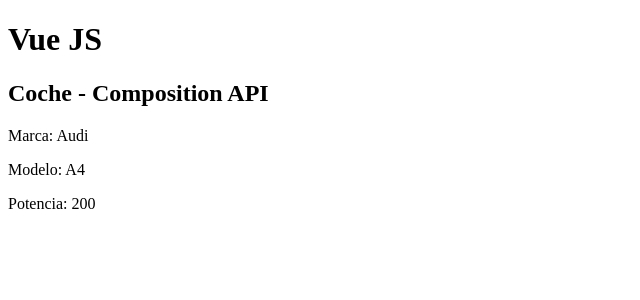
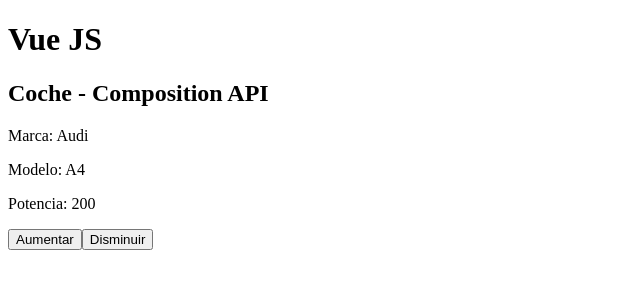
Before and after one commit to GabrielTrossero/my-app-vue, a Vue app: page / in a window 1280 px wide. Shown: the top 300 px of the page, without its empty margins (0-640 px from the left). Built offline with nearby package versions, Linux system fonts and the light colour scheme.

Commit message:
passing functions between components

```diff
--- a/src/App.vue
+++ b/src/App.vue
@@ -1,10 +1,11 @@
 <template>
   <h1>Vue JS</h1>
-  <Car :power="power" />
+  <Car :power="power" :upPower="upPower" :downPower="downPower" />
 </template>
 
 <script>
 import Car from "./components/Car.vue";
+import { ref } from "vue"; //ref me sirve para que el valor de power cambie dinamicamente en la vista
 
 export default {
   components: {
@@ -12,10 +13,20 @@
   },
 
   setup() {
-    let power = 200;
+    let power = ref(200);
+
+    const upPower = () => {
+      power.value++;
+    };
+
+    const downPower = () => {
+      power.value--;
+    };
 
     return {
       power,
+      upPower,
+      downPower,
     };
   },
 };
--- a/src/components/Car.vue
+++ b/src/components/Car.vue
@@ -4,6 +4,11 @@
   <p>Marca: {{ brand }}</p>
   <p>Modelo: {{ model }}</p>
   <p>Potencia: {{ power }}</p>
+
+  <!-- LLamo directamente a la función del componente App -->
+  <button @click="upPower">Aumentar</button>
+
+  <button @click="modifyDownPower">Disminuir</button>
 </template>
 
 <script>
@@ -13,6 +18,8 @@
       type: Number,
       default: 250, //si no recibo nada, seteo que sea 250
     },
+    upPower: Function,
+    downPower: Function,
   },
 
   setup(props) {
@@ -21,9 +28,15 @@
 
     console.log(props.power);
 
+    const modifyDownPower = () => {
+      props.downPower(); //función definida en componente App
+      console.log("La potencia se disminuyó");
+    };
+
     return {
       brand,
       model,
+      modifyDownPower,
     };
   },
 };
```
